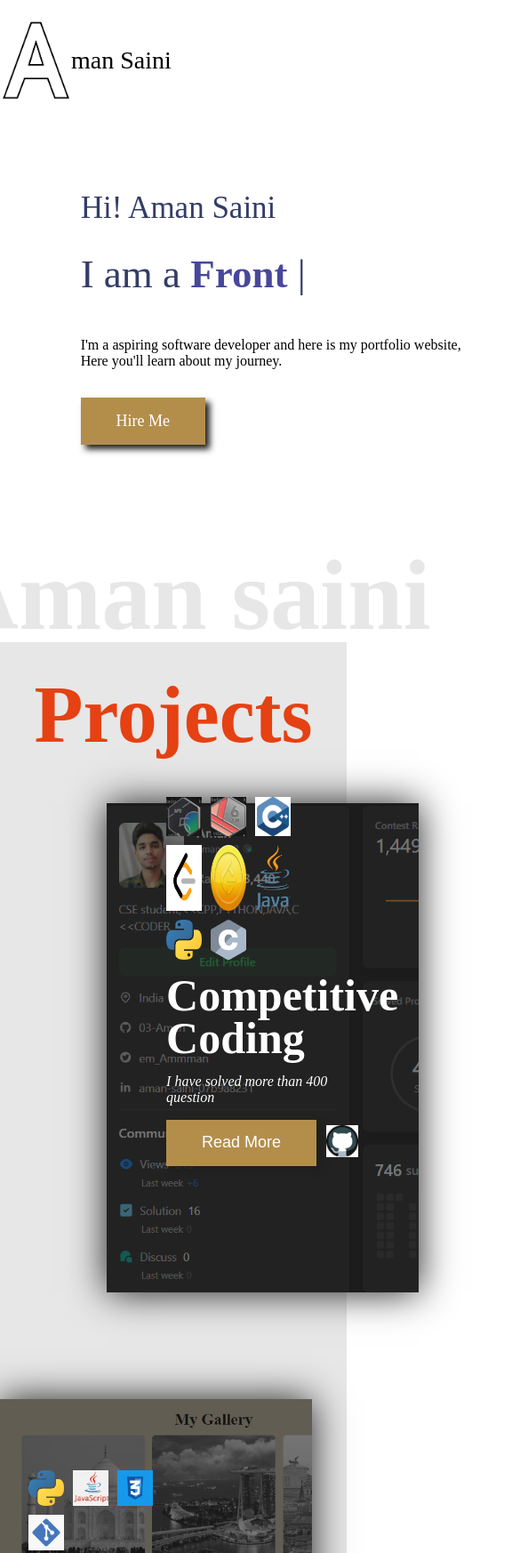
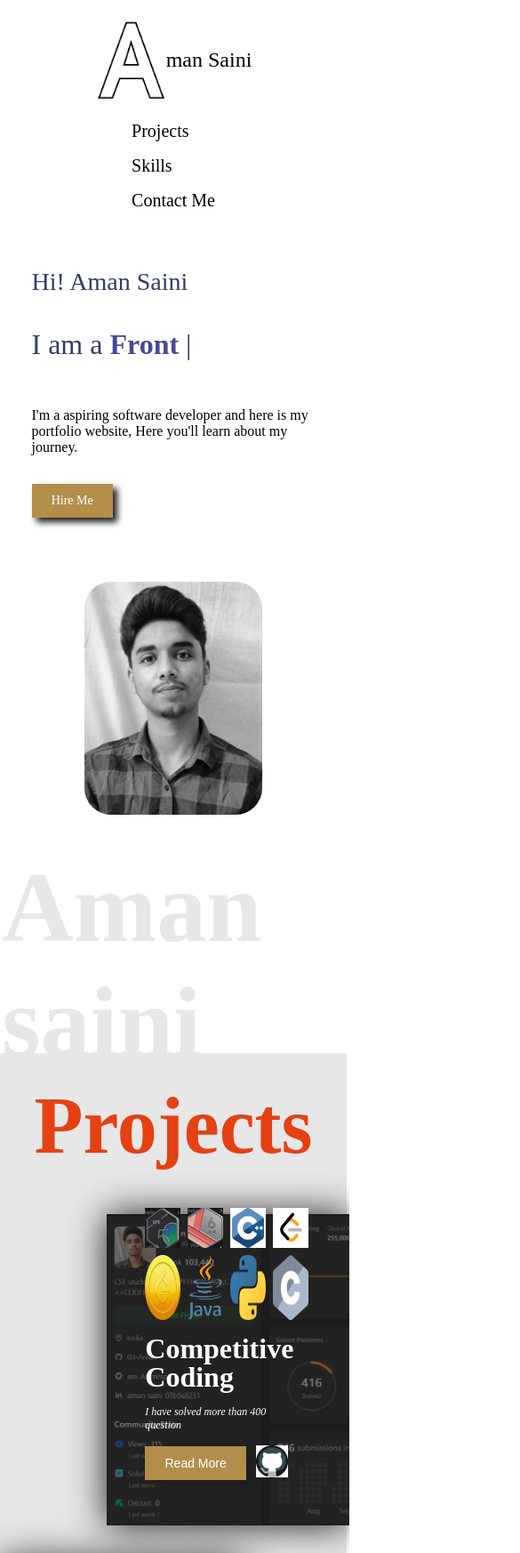
Before and after one commit to 03-Aman/Portfolio, a plain HTML site: page index.html in a window 390 px wide. Shown: the top 1746 px of the page at 89% size, 585 px wide, since content can reach past the window. Drawn offline with nearby package versions, Linux system fonts and the light colour scheme.

Commit message:
Update styles.css

```diff
--- a/styles.css
+++ b/styles.css
@@ -629,3 +629,234 @@ footer{
     transform: scale(1.4);
     transition: all 0.4s;
 }
+
+
+
+/* Media Queries */
+@media (max-width: 1200px) {
+    .container {
+        width: 90%;
+    }
+
+    .nav-items {
+        padding: 0 2rem;
+    }
+
+    .hero-section {
+        flex-direction: column;
+        gap: 3rem;
+    }
+
+    .hero-section-heading {
+        font-size: 28px;
+    }
+
+    .project-section{
+        /* background-color: rgb(231, 231, 231); */
+        margin-top: 6rem;
+    }
+
+    .project-container{
+        width: 100%;
+    }
+
+    .project-card{
+        width: 70%;
+        height: 470px;
+
+    }
+
+}
+
+@media (max-width: 768px) {
+    .container {
+        width: 90%;
+    }
+
+    .nav-items {
+        padding: 0 1rem;
+    }
+
+    .navbar {
+        flex-direction: column;
+        gap: 1rem;
+    }
+
+    .logo-container {
+        justify-content: center;
+    }
+
+    .logo-text {
+        margin-left: 0;
+        font-size: 24px;
+    }
+
+    .nav-items {
+        flex-direction: column;
+        gap: 1rem;
+    }
+
+    .hero-section-sub-heading {
+        font-size: 36px;
+    }
+
+    .hero-section-description {
+        width: 90%;
+    }
+
+    .btn-pink {
+        padding: 0.6rem 1.5rem;
+        font-size: 16px;
+    }
+
+    .project-container {
+        gap: 60px;
+    }
+
+    .project-card {
+        height: 450px;
+    }
+    .project-skills-container{
+        width: 90%;
+        /* height: 0%; */
+        display: flex;
+        gap: 8px;
+        flex-wrap: wrap;
+        flex-direction: row;
+        /* flex-direction: column; */
+    }
+    .project-number {
+        font-size: 150px;
+    }
+
+    .project-content {
+        bottom: 15%;
+    }
+
+    .project-heading {
+        font-size: 40px;
+        line-height: 2.5rem;
+    }
+
+    .project-subHeading {
+        font-size: 14px;
+    }
+
+   .skill-fade-text{
+    display: none;
+   }
+}
+
+@media (max-width: 480px) {
+    .container {
+        width: 90%;
+    }
+
+    .nav-items {
+        padding: 0 0.5rem;
+    }
+
+    .hero-section {
+        gap: 2rem;
+    }
+
+    .hero-section-sub-heading {
+        font-size: 32px;
+    }
+
+    .hero-section-description {
+        font-size: 16px;
+        width: 100%;
+    }
+
+    .btn-pink {
+        padding: 0.5rem 1.2rem;
+        font-size: 14px;
+    }
+
+    .project-container {
+        gap: 40px;
+    }
+
+
+    .project-card {
+        height: 350px;
+    }
+
+    .project-number {
+        font-size: 120px;
+    }
+
+    .project-content {
+        bottom: 10%;
+        padding: 1em;
+    }
+
+    .project-heading {
+        font-size: 32px;
+        line-height: 2rem;
+    }
+
+    .project-subHeading {
+        font-size: 12px;
+    }
+
+    .footer-wrapper{
+        display: flex;
+        flex-wrap: wrap;
+        flex-direction: column;
+    }
+    .footer-faded-text{
+        display: none;
+    }
+
+}
+
+
+@media (max-width: 360px) {
+
+    .project-container {
+        gap: 20px;
+        margin-top: 80px;
+    }
+    .project-skills-container{
+        /* width: 100%; */
+
+        display: flex;
+        gap: 5px;
+        flex-wrap: wrap;
+        flex-direction: row;
+
+    }
+}
+
+
+@media (max-width: 768px) {
+    .contactus-form-container {
+        flex-direction: column;
+        align-items: flex-start;
+    }
+
+    form {
+        width: 100%;
+        margin: 2rem 1rem;
+    }
+
+    .formfield-container {
+        width: 100%;
+    }
+
+    .formfield {
+        width: 100%;
+    }
+
+    .formfield-textarea {
+        padding-top: 0.5rem;
+    }
+
+    #submit-btn {
+        margin-top: 1rem;
+    }
+
+
+}
```
